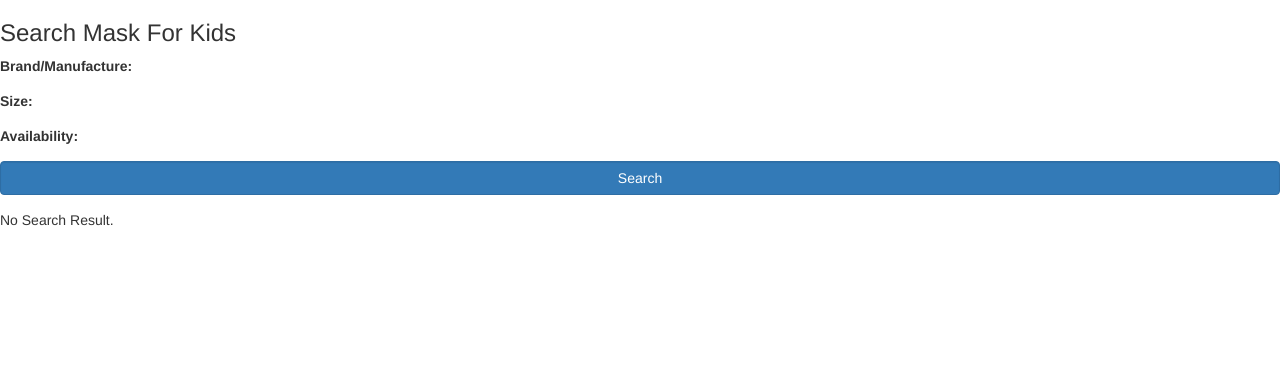
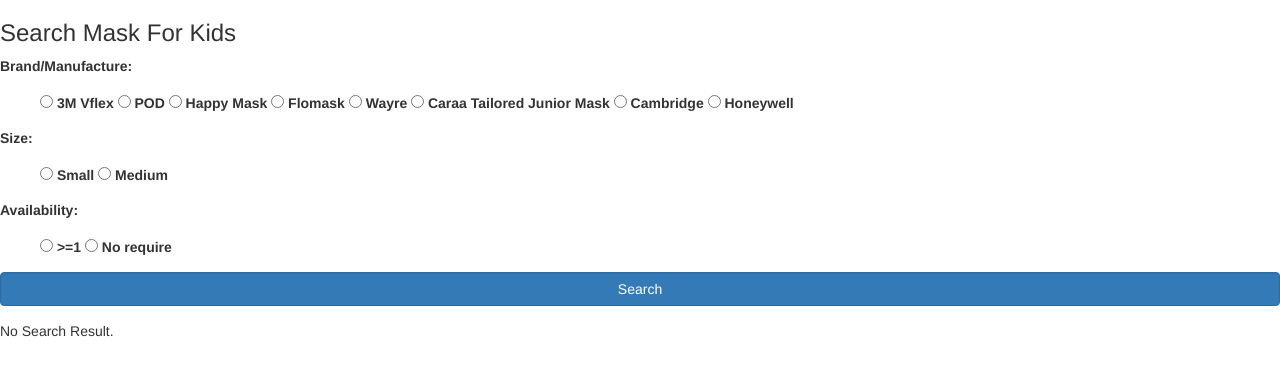
Before and after one commit to OrdinaryCrazy/Kayak_for_Masks, a Django app: page /masklink/ in a window 1280 px wide. Shown: the top 376 px of the page. Run offline with Django 3.2, Linux system fonts and the light colour scheme; data that the repository does not hold is empty; some libraries are stand-ins or nearby versions.

Commit message:
iteration 1 form bugs

```diff
--- a/KayakMask/masklink/forms.py
+++ b/KayakMask/masklink/forms.py
@@ -1,10 +1,25 @@
 from django import forms
 
-BrandChoice = ()
-SizeChoice = ()
-AvaiChoice = ()
+BrandChoice = (
+        ("3m_vflex", "3M Vflex"),
+        ("pod", "POD"),
+        ("happy_mask", "Happy Mask"),
+        ("flo_mask", "Flomask"),
+        ("wayre", "Wayre"),
+        ("carra", "Caraa Tailored Junior Mask"),
+        ("cambridge", "Cambridge"),
+        ("honeywell", "Honeywell"),
+    )
+SizeChoice = (
+        ("small", "Small"),
+        ("mid", "Medium"),
+    )
+AvaiChoice = (
+        ("more_one", ">=1"),
+        ("no_require", "No require")
+    )
 
 class MaskChoiceForm(forms.Form):
-    brand = forms.CharField(label="Brand/Manufacture", widget = forms.RadioSelect())
-    size = forms.CharField(label="Size", widget = forms.RadioSelect())
-    avai = forms.IntegerField(label="Availability", widget = forms.RadioSelect())
+    brand = forms.CharField(label="Brand/Manufacture", widget = forms.RadioSelect(choices=BrandChoice))
+    size = forms.CharField(label="Size", widget = forms.RadioSelect(choices=SizeChoice))
+    avai = forms.IntegerField(label="Availability", widget = forms.RadioSelect(choices=AvaiChoice))
--- a/KayakMask/masklink/templates/masklink/index.html
+++ b/KayakMask/masklink/templates/masklink/index.html
@@ -3,7 +3,7 @@
 {% block content %}
 
     <h3> Search Mask For Kids </h3>
-    <form method="POST", class="form-horizontal", role="form", action="{% url 'masklink:MaskSpider' %}">
+    <form method="POST", class="form-horizontal", role="form", action="{% url 'masklink:mask_spider' %}">
         {% csrf_token %}
         {{ form.as_p }}
         <div class="form-group">
--- a/KayakMask/masklink/views.py
+++ b/KayakMask/masklink/views.py
@@ -35,6 +35,9 @@
 def MaskSpider(request):
     if request.method == "POST":
         form = MaskChoiceForm(request.POST)
+        if form.is_valid():
+            url = form.cleaned_data.get('link')
+            return HttpResponseRedirect('/masklink/')
     else:
         return HttpResponseRedirect('/masklink/')
 
```
